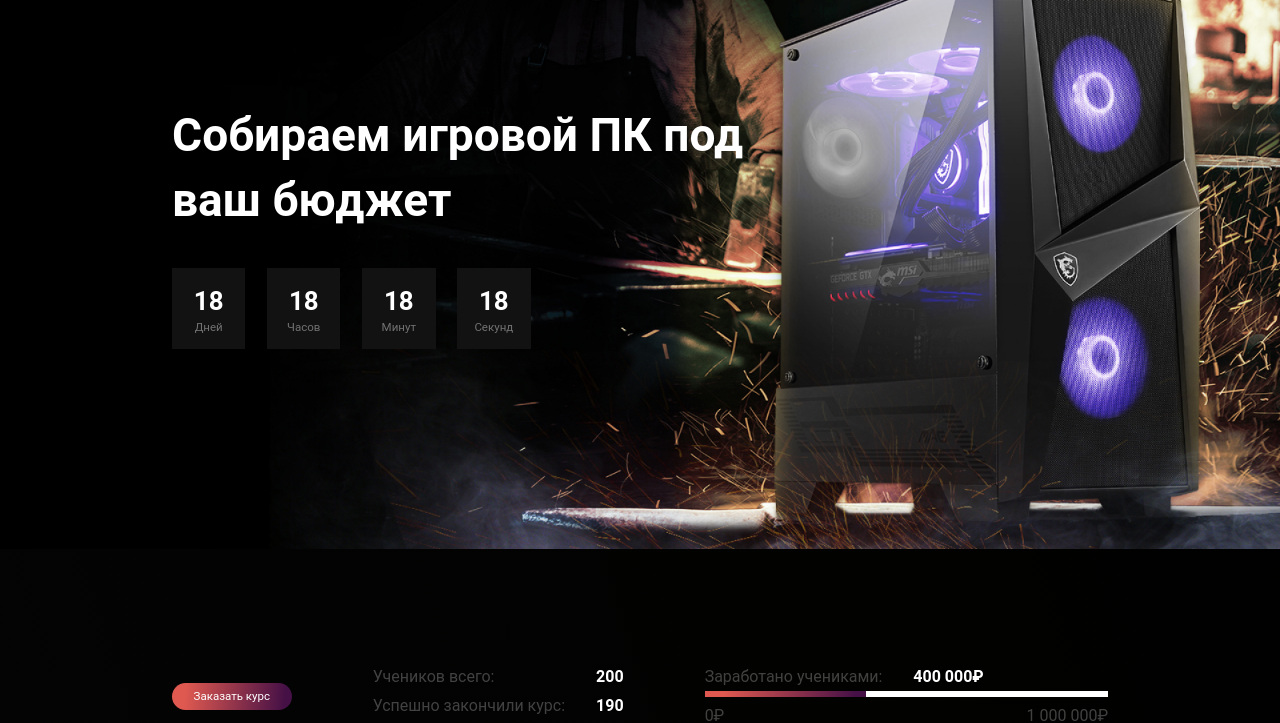
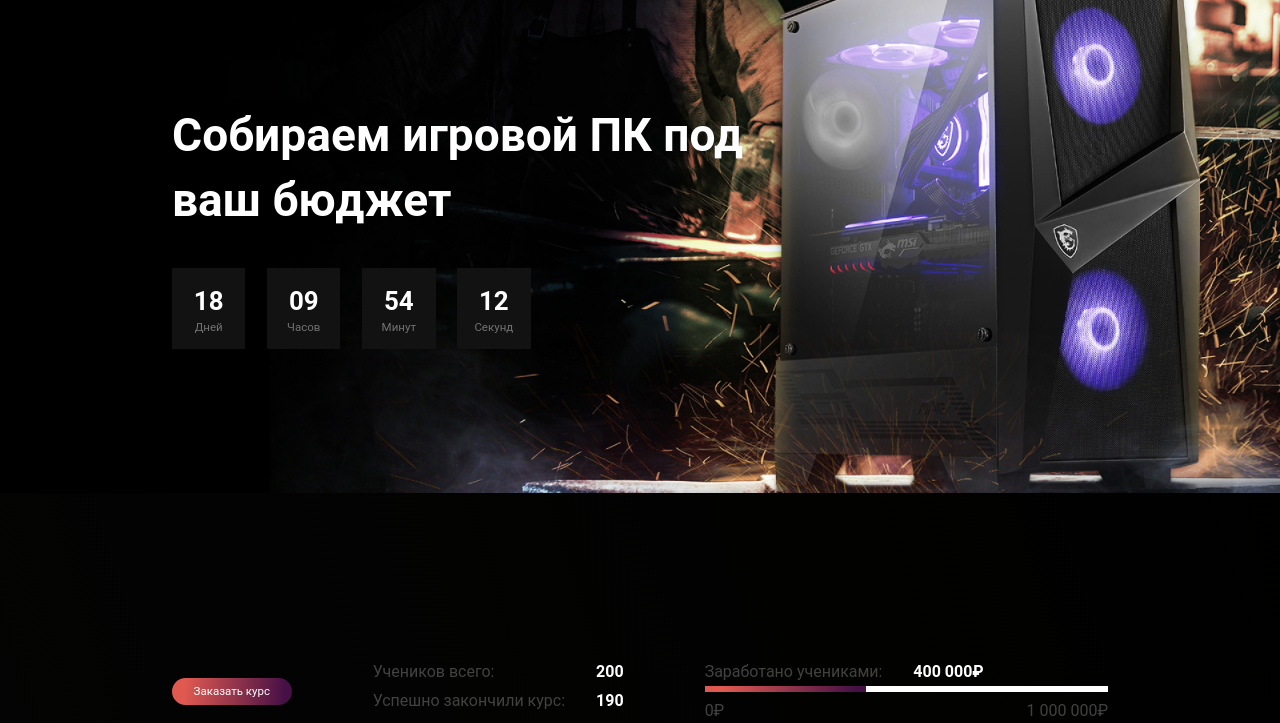
Before and after one commit to MelmanArtem/Personal-computer, a plain HTML site: page index.html in a window 1280 px wide. Shown: the part 91-814 px from the top of the page. Drawn offline with Linux system fonts and the light colour scheme.

Commit message:
add changes

```diff
--- a/css/style.css
+++ b/css/style.css
@@ -16,7 +16,7 @@ body {
 img {
     width: 100%;
     height: 100%;
-    object-fit: contain;
+    object-fit: cover;
     flex-shrink: 0;
 }
 
@@ -112,7 +112,7 @@ input {
 
 .main-display {
     padding-top: 27rem;
-    padding-bottom: 22.8rem;
+    padding-bottom: 24rem;
 }
 
 .main-display .container {
@@ -125,6 +125,8 @@ input {
 	top: 0;
 	left: 0;
 	z-index: 1;
+	width: 100%;
+	height: 80%;
 }
 
 .main-display__header {
@@ -170,7 +172,7 @@ input {
 }
 
 .course {
-    padding-top: 100px;
+    padding-top: 12rem;
 }
 
 .course__wrap {
@@ -634,9 +636,22 @@ progress::-moz-progress-value {
 }
 
 /*сетка*/
+@media (max-width: 2100px) {
+	.main-display__background {
+			height: 87%;
+		}
+}
+@media (max-width: 1800px) {
+	.main-display__background {
+		height: 85%;
+	}
+}
 @media (max-width: 108em) {
 	html {
 		font-size: 9px;
+	}
+	.main-display__background {
+		height: 84%;
 	}
 }
 
@@ -644,11 +659,17 @@ progress::-moz-progress-value {
 	html {
 		font-size: 8.75px;
 	}
+	.main-display__background {
+		height: 83%;
+	}
 }
 
 @media (max-width: 91.5em) {
 	html {
 		font-size: 7.9px;
+	}
+	.main-display__background {
+		height: 82%;
 	}
 }
 
@@ -656,11 +677,17 @@ progress::-moz-progress-value {
 	html {
 		font-size: 8.4px;
 	}
+	.main-display__background {
+		height: 81%;
+	}
 }
 
 @media (max-width: 90em) {
 	html {
 		font-size: 7.9px;
+	}
+	.main-display__background {
+		height: 80%;
 	}
 }
 
@@ -668,11 +695,20 @@ progress::-moz-progress-value {
 	html {
 		font-size: 7.2px
 	}
+	.main-display__background {
+		height: 73%;
+	}
 }
 
 @media (max-width: 72em) {
 	html {
 		font-size: 6.5px;
+	}
+	.container {
+		width: 140rem;
+	}
+	.main-display__background {
+		height: 65%;
 	}
 }
 
@@ -680,11 +716,17 @@ progress::-moz-progress-value {
 	html {
 		font-size: 5.5px;
 	}
+	.main-display__background {
+		height: 46%;
+	}
 }
 
 @media (max-width: 48em) {
 	html {
 		font-size: 10px;
+	}
+	.main-display__background {
+		height: 55%;
 	}
 }
 
--- a/index.html
+++ b/index.html
@@ -12,6 +12,7 @@
 	<script src="js/accordeon.js" defer></script>
 	<script src="js/modal.js" defer></script>
 	<script src="js/smoothScroll.js" defer></script>
+	<script src="js/timer.js" defer></script>
 </head>
 
 <body>
@@ -59,7 +60,7 @@
 			</div>
 		</section>
 
-		<div class="course">
+		<section class="course">
 			<div class="container">
 					<div class="course__wrap">
 						<div class="course-button__wrap">
@@ -90,7 +91,7 @@
 						</div>
 					</div>
 			</div>
-		</div>
+		</section>
 
 		<section class="work" id ="work">
 			<div class="container">
--- /dev/null
+++ b/js/timer.js
@@ -0,0 +1,24 @@
+const hoursBlock = document.querySelector('.timer__hours');
+const minutesBlock = document.querySelector('.timer__minutes');
+const secondsBlock = document.querySelector('.timer__seconds');
+
+
+const updateTimer = () => {
+	const date = new Date();
+
+	const hours = date.getHours();
+	const minutes = date.getMinutes();
+	const seconds = date.getSeconds();
+
+	const fHours = hours < 10 ? '0' + hours : hours
+	const fMinutes = minutes < 10 ? '0' + minutes : minutes
+	const fSeconds = seconds < 10 ? '0' + seconds : seconds
+
+
+
+	hoursBlock.textContent = fHours
+	minutesBlock.textContent = fMinutes
+	secondsBlock.textContent = fSeconds
+};
+
+setInterval(updateTimer, 500)
```
Lines whose indentation alone changed are shown as unchanged.
